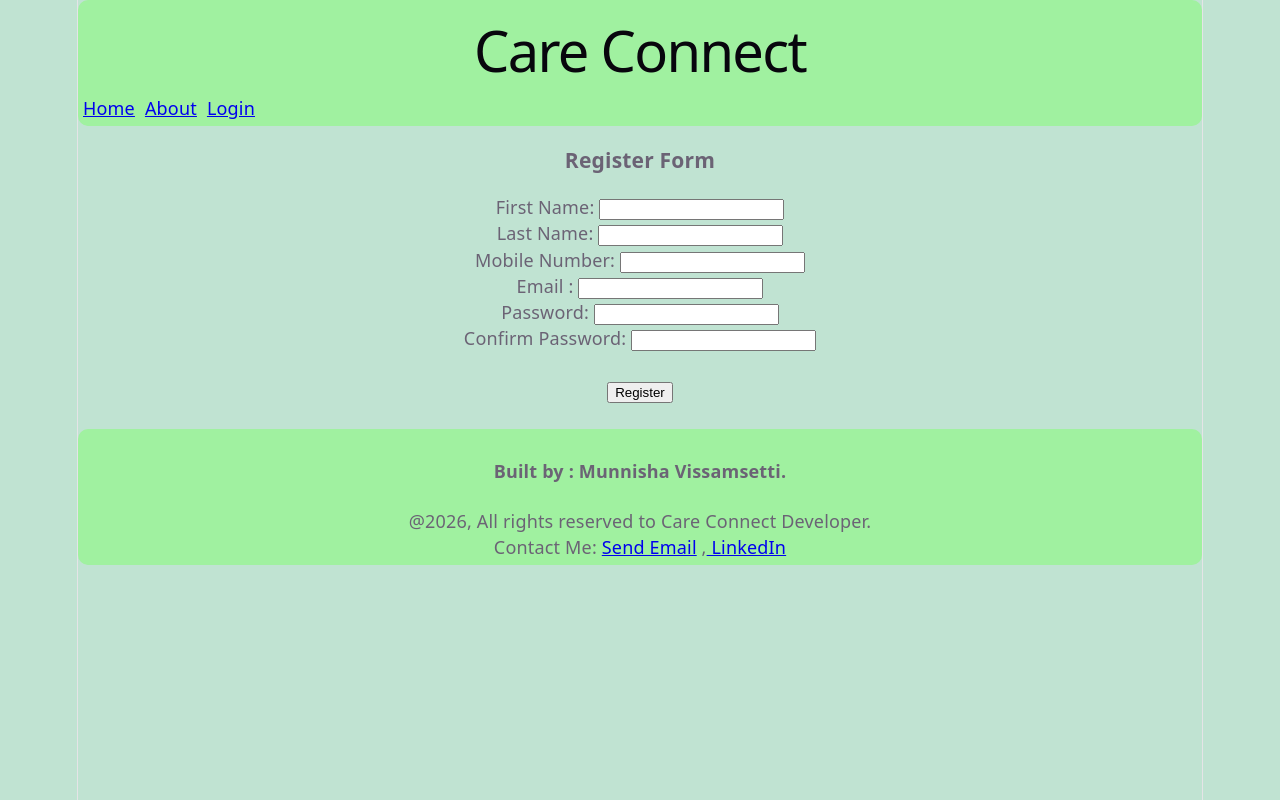
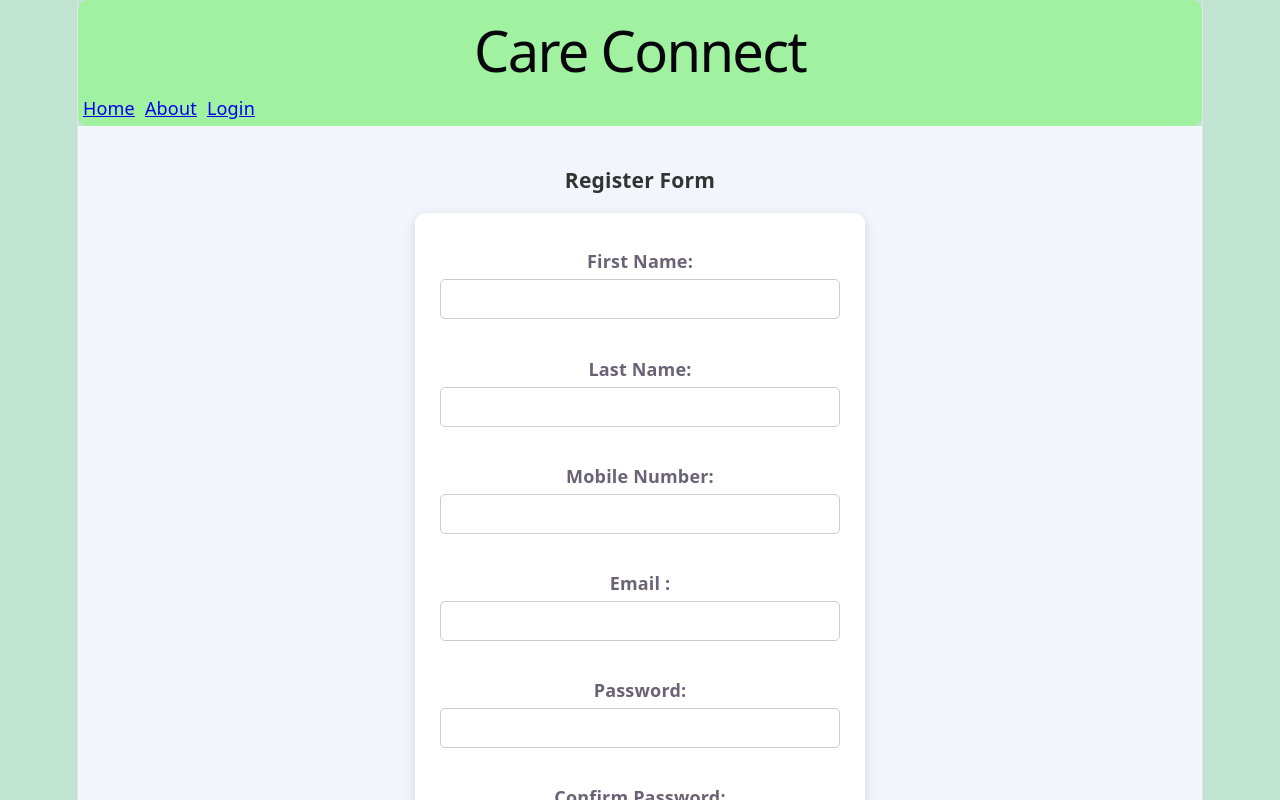
Before and after one commit to Munnisha-code/Final-Project-Unit1-CareConnect, a React (Vite) app: page /registerForm in a window 1280 px wide. Shown: the top 800 px of the page. Built offline with nearby package versions, Linux system fonts and the light colour scheme.

Commit message:
Add registration page styling

```diff
--- /dev/null
+++ b/src/pages/Pages.css
@@ -0,0 +1,319 @@
+/* register form */
+
+.register-container {
+    min-height: 100vh;
+    display: flex;
+    flex-direction: column;
+    justify-content: center;
+    align-items: center;
+    background-color: #f2f6fc;
+    padding: 20px;
+    box-sizing: border-box;
+}
+
+.register-title {
+    text-align: center;
+    color: #333;
+    margin-bottom: 20px;
+}
+
+.register-form {
+    display: flex;
+    flex-direction: column;
+    width: 100%;
+    max-width: 400px;
+    background-color: white;
+    padding: 25px;
+    border-radius: 10px;
+    box-shadow: 0 4px 12px rgba(0,0,0,0.15);
+}
+
+.register-form label {
+    margin-bottom: 5px;
+    margin-top: 10px;
+    font-weight: 600;
+}
+
+.register-form input {
+    padding: 10px;
+    border: 1px solid #ccc;
+    border-radius: 5px;
+    font-size: 16px;
+    width: 100%;
+    box-sizing: border-box;
+}
+
+.register-button {
+    margin-top: 20px;
+    padding: 12px;
+    background-color: #2563eb;
+    color: white;
+    border: none;
+    border-radius: 6px;
+    font-size: 16px;
+    cursor: pointer;
+}
+
+.register-button:hover {
+    background-color: #1d4ed8;
+}
+
+
+/* Browser resize / Mobile */
+@media (max-width: 600px) {
+
+    .register-container {
+        padding: 15px;
+    }
+
+    .register-form {
+        max-width: 100%;
+        padding: 20px;
+    }
+
+    .register-title {
+        font-size: 22px;
+    }
+
+    .register-form input {
+        font-size: 14px;
+    }
+
+    .register-button {
+        font-size: 14px;
+    }
+}
+
+/* Trusted Contact Form */
+
+.trusted-contact-container {
+    width: 700px;
+    max-width: 90%;
+    margin: 40px auto;
+    padding: 25px;
+    background-color: #f8f9fa;
+    border-radius: 15px;
+    box-shadow: 0 4px 12px rgba(0,0,0,0.15);
+}
+
+
+.trusted-title {
+    text-align: center;
+    color: #333;
+}
+
+.trusted-form {
+    display: flex;
+    flex-direction: column;
+    gap: 20px;
+}
+
+.contact-card {
+    display: flex;
+    flex-direction: column;
+    gap: 10px;
+    padding: 20px;
+    background-color: white;
+    border-radius: 12px;
+    box-shadow: 0 2px 8px rgba(0,0,0,0.1);
+    transition: 0.3s;
+}
+
+/* Contact box hover */
+
+.contact-card:hover {
+
+    transform: translateY(-5px);
+    box-shadow: 0 8px 20px rgba(0,0,0,0.2);
+    border-left: 5px solid #4caf50;
+}
+
+
+.contact-card input {
+    width: 100%;
+    padding: 12px;
+    border: 1px solid #ccc;
+    border-radius: 8px;
+    font-size: 15px;
+    box-sizing: border-box;
+
+}
+
+
+.contact-card input:hover {
+     border-color: #4caf50;
+
+}
+
+.contact-card input:focus {
+
+    outline: none;
+    border-color: #4caf50;
+    box-shadow: 0 0 5px rgba(76,175,80,0.5);
+
+}
+
+.trusted-save-button {
+
+    width: 180px;
+    align-self: center;
+    padding: 12px;
+    border: none;
+    border-radius: 10px;
+    background-color: #4caf50;
+    color: white;
+    font-size: 16px;
+    cursor: pointer;
+    transition: 0.3s;
+
+}
+
+/* Button hover */
+
+.trusted-save-button:hover {
+   background-color: #d781e4;
+   transform: scale(1.00s);
+
+}
+
+
+/* Tablet */
+
+@media(max-width:768px){
+
+.trusted-contact-container {
+        width: 90%;
+        padding: 20px;
+}
+.contact-card {
+    padding: 15px;
+
+    }
+}
+
+
+/* Mobile */
+
+@media(max-width:480px){
+
+.trusted-contact-container {
+        width: 95%;
+        margin: 20px auto;
+        padding: 15px;
+}
+
+.trusted-title {
+    font-size: 22px;
+
+    }
+
+.contact-card h4 {
+     font-size: 18px;
+
+    }
+.contact-card input {
+    font-size: 14px;
+    padding: 10px;
+
+    }
+
+.trusted-save-button {
+    width: 100%;
+
+    }
+
+}
+
+
+
+/* OneClickSendMessages*/
+
+.message-container {
+    display: flex;
+    flex-direction: column;
+    align-items: center;
+    width: 500px;
+    margin: 40px auto;
+}
+
+.message-buttons {
+    display: flex;
+    flex-wrap: wrap;
+    gap: 15px;
+    justify-content: center;
+    width: 100%;
+}
+
+.message-textarea {
+    width: 100%;
+    height: 100px;
+    margin-top: 20px;
+}
+
+.send-button {
+    background-color: rgb(188, 160, 160);
+    margin-top: 20px;
+    padding: 12px 40px;
+}
+.send-button:hover {
+    background-color: #aff3b5;
+    transform: scale(1.05);
+    transition: 1s;
+}
+
+.quick-message-button {
+    width: 250px;
+    min-height: 70px;
+    padding: 15px;
+
+    border-radius: 12px;
+    border: none;
+
+    background-color: #4caf50;
+    color: white;
+
+    font-size: 15px;
+    cursor: pointer;
+
+    display: flex;
+    align-items: center;
+    justify-content: center;
+
+    text-align: center;
+}
+
+.quick-message-button:hover {
+    background-color: #d781e4;
+    transform: scale(1.05);
+    transition: 1s;
+}
+
+@media (max-width: 600px) {
+
+    .message-container {
+        width: 90%;
+        margin: 20px auto;
+    }
+
+    .message-buttons {
+        flex-direction: column;
+        align-items: center;
+        gap: 12px;
+    }
+
+    .quick-message-button {
+        width: 100%;
+        max-width: 300px;
+    }
+
+    .message-textarea {
+        width: 100%;
+        height: 90px;
+    }
+
+    .send-button {
+        width: 80%;
+        padding: 12px;
+    }
+
+}
--- a/src/pages/RegisterForm.jsx
+++ b/src/pages/RegisterForm.jsx
@@ -1,7 +1,11 @@
 
 import React, { useState } from 'react';
+import './Pages.css';
+import { useNavigate } from 'react-router-dom';
 
 function RegisterForm(){
+
+    const navigate = useNavigate();
 
     const [ data, setData] = useState({
         firstName: '',
@@ -23,14 +27,15 @@ function RegisterForm(){
          ev.preventDefault();
 
          console.log(data)
+          navigate('/trusted-contacts');
     }
 
 
     return(
-        <div>
-            <h3> Register Form</h3>
+        <div className='register-container'>
+            <h3 className='register-title'> Register Form</h3>
 
-            <form onSubmit = 'submitHandler'>
+            <form  className='register-form' onSubmit = {submitHandler}>
 
                 <label> First Name: </label>
                 <input type ='text' name = 'firstName' value = {firstName} onChange ={changeHandler} /> <br />
@@ -48,9 +53,9 @@ function RegisterForm(){
                 <input type ='password' name = 'password' value = {password} onChange ={changeHandler} /> <br />
 
                 <label> Confirm Password: </label>
-                <input type ='confirmPassword' name = 'confirmPassword' value = {confirmPassword} onChange ={changeHandler} /> <br /> <br />
+                <input type ='confirmPassword' name = 'Password' value = {confirmPassword} onChange ={changeHandler} /> <br /> <br />
 
-                <button type = 'submit'> Register </button> <br /> <br />
+                <button className='register-button' type = 'submit'> Register </button> <br /> <br />
 
             </form>
         </div>
```
